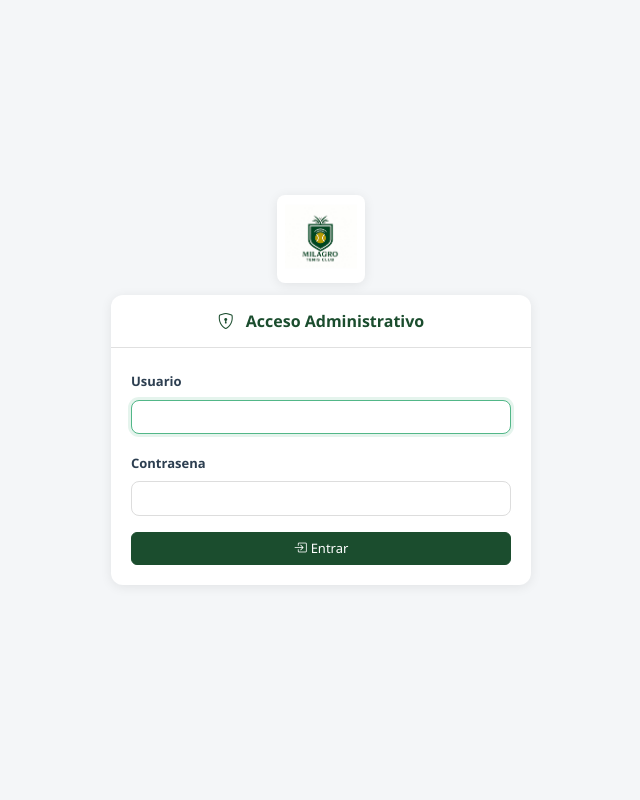
After one commit to mvaldiviezoacfesval-spec/TenisClubSistema, a Flask app: page /login in a window 1280 px wide. The commit adds this page. Shown: the whole page, without its empty margins (319-959 px from the left). Run offline with Flask 3, Linux system fonts and the light colour scheme.

Commit message:
Agregar login protegido por variable privada

```diff
--- a/app.py
+++ b/app.py
@@ -1,10 +1,12 @@
-from flask import Flask, render_template, request, redirect, url_for, flash, jsonify, send_file
+from flask import Flask, render_template, request, redirect, url_for, flash, jsonify, send_file, session
 from datetime import datetime, date, timedelta
 from database import get_db, init_db
 import io, os
 
 app = Flask(__name__)
 app.secret_key = os.environ.get('SECRET_KEY', 'TenisClubMilagro2026_SecretKey')
+APP_USERNAME = os.environ.get('APP_USERNAME', 'administraciontenisclub')
+APP_PASSWORD = os.environ.get('APP_PASSWORD')
 
 def create_app():
     init_db()
@@ -13,6 +15,40 @@ def create_app():
 @app.context_processor
 def inject_now():
     return {'now': datetime.now()}
+
+@app.before_request
+def proteger_sistema():
+    rutas_publicas = {'login', 'health', 'static'}
+    if request.endpoint in rutas_publicas:
+        return None
+    if session.get('autenticado'):
+        return None
+    return redirect(url_for('login', next=request.full_path if request.query_string else request.path))
+
+@app.route('/login', methods=['GET','POST'])
+def login():
+    if session.get('autenticado'):
+        return redirect(url_for('dashboard'))
+    if request.method == 'POST':
+        if not APP_PASSWORD:
+            flash('La contrasena administrativa no esta configurada en el servidor.', 'danger')
+            return render_template('login.html')
+        usuario = request.form.get('usuario','').strip()
+        contrasena = request.form.get('contrasena','')
+        if usuario == APP_USERNAME and contrasena == APP_PASSWORD:
+            session['autenticado'] = True
+            session['usuario'] = usuario
+            flash('Bienvenido al sistema.', 'success')
+            destino = request.args.get('next') or url_for('dashboard')
+            return redirect(destino)
+        flash('Usuario o contrasena incorrectos.', 'danger')
+    return render_template('login.html')
+
+@app.route('/logout')
+def logout():
+    session.clear()
+    flash('Sesion cerrada correctamente.', 'success')
+    return redirect(url_for('login'))
 
 @app.route('/proforma-oficial')
 def proforma_oficial():
--- a/pythonanywhere_wsgi.py
+++ b/pythonanywhere_wsgi.py
@@ -17,6 +17,9 @@ if PROJECT_HOME not in sys.path:
 
 os.environ["DB_PATH"] = os.path.join(PROJECT_HOME, "tenis_club.db")
 os.environ["FLASK_DEBUG"] = "0"
+os.environ.setdefault("APP_USERNAME", "administraciontenisclub")
+# En PythonAnywhere, agrega esta variable manualmente con la contrasena privada.
+# os.environ["APP_PASSWORD"] = "TU_CONTRASENA"
 
 from app import create_app
 
--- a/templates/base.html
+++ b/templates/base.html
@@ -105,6 +105,7 @@
     <div class="d-flex align-items-center gap-3">
       <small class="text-muted"><i class="bi bi-calendar3 me-1"></i>{{ now.strftime('%d/%m/%Y') if now else '' }}</small>
       <span class="badge" style="background:var(--dorado);color:white;font-size:11px;">Tenis Club Milagro</span>
+      <a href="{{ url_for('logout') }}" class="btn btn-sm btn-outline-danger"><i class="bi bi-box-arrow-right me-1"></i>Salir</a>
     </div>
   </div>
 
--- /dev/null
+++ b/templates/login.html
@@ -0,0 +1,63 @@
+<!DOCTYPE html>
+<html lang="es">
+<head>
+  <meta charset="UTF-8">
+  <meta name="viewport" content="width=device-width, initial-scale=1">
+  <title>Acceso — Tenis Club Milagro</title>
+  <link href="https://cdn.jsdelivr.net/npm/bootstrap@5.3.3/dist/css/bootstrap.min.css" rel="stylesheet">
+  <link href="https://cdn.jsdelivr.net/npm/bootstrap-icons@1.11.3/font/bootstrap-icons.css" rel="stylesheet">
+  <link href="{{ url_for('static', filename='css/style.css') }}" rel="stylesheet">
+  <style>
+    body {
+      min-height: 100vh;
+      display: grid;
+      place-items: center;
+      background: #f4f6f8;
+    }
+    .login-shell {
+      width: min(420px, calc(100vw - 32px));
+    }
+    .login-logo {
+      width: 88px;
+      height: 88px;
+      object-fit: contain;
+      display: block;
+      margin: 0 auto 12px;
+      background: white;
+      border-radius: 8px;
+      padding: 6px;
+      box-shadow: var(--sombra);
+    }
+  </style>
+</head>
+<body>
+  <main class="login-shell">
+    <img src="{{ url_for('static', filename='img/logo.png') }}" alt="Milagro Tenis Club" class="login-logo">
+    <div class="card">
+      <div class="card-header justify-content-center">
+        <i class="bi bi-shield-lock me-1"></i> Acceso Administrativo
+      </div>
+      <div class="card-body">
+        {% with messages = get_flashed_messages(with_categories=true) %}
+          {% if messages %}
+            {% for cat, msg in messages %}
+              <div class="alert alert-{{ cat }} py-2">{{ msg }}</div>
+            {% endfor %}
+          {% endif %}
+        {% endwith %}
+        <form method="POST">
+          <div class="mb-3">
+            <label class="form-label">Usuario</label>
+            <input name="usuario" class="form-control" autocomplete="username" required autofocus>
+          </div>
+          <div class="mb-3">
+            <label class="form-label">Contrasena</label>
+            <input name="contrasena" type="password" class="form-control" autocomplete="current-password" required>
+          </div>
+          <button class="btn btn-primary w-100"><i class="bi bi-box-arrow-in-right me-1"></i>Entrar</button>
+        </form>
+      </div>
+    </div>
+  </main>
+</body>
+</html>
```
Also changed, not shown: DEPLOY_PYTHONANYWHERE.md (+8 -2 lines), 1 other file.
